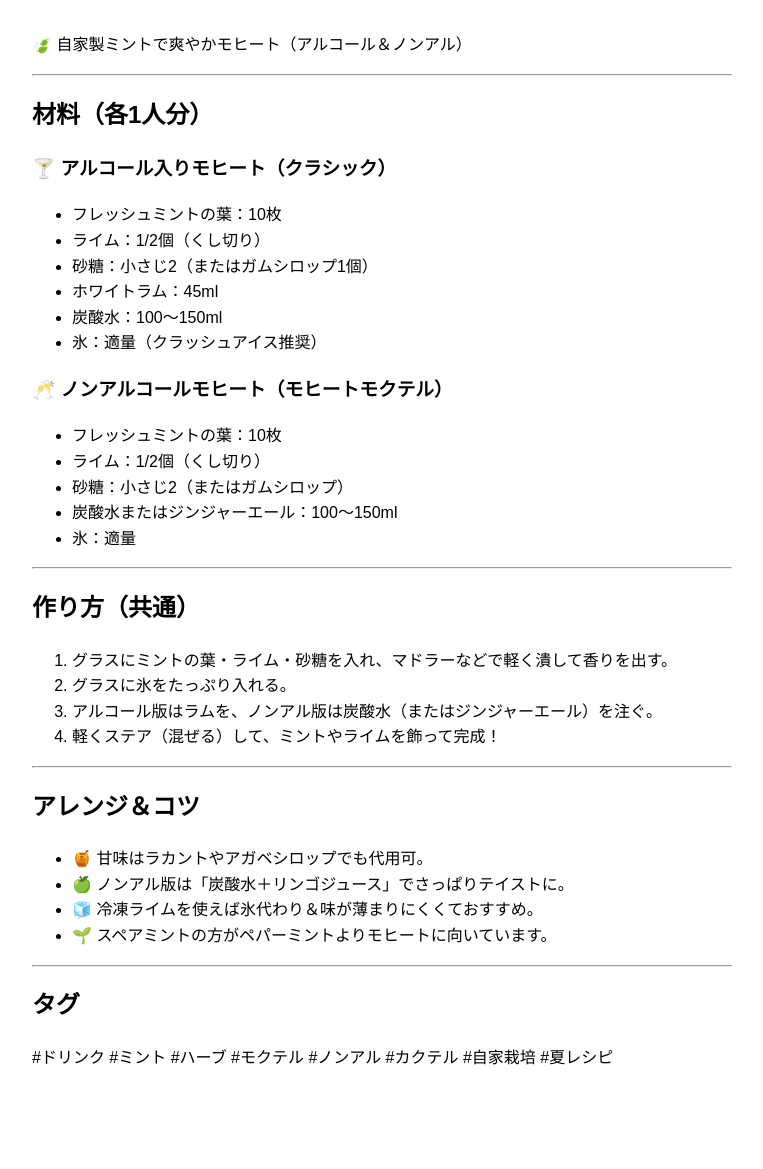
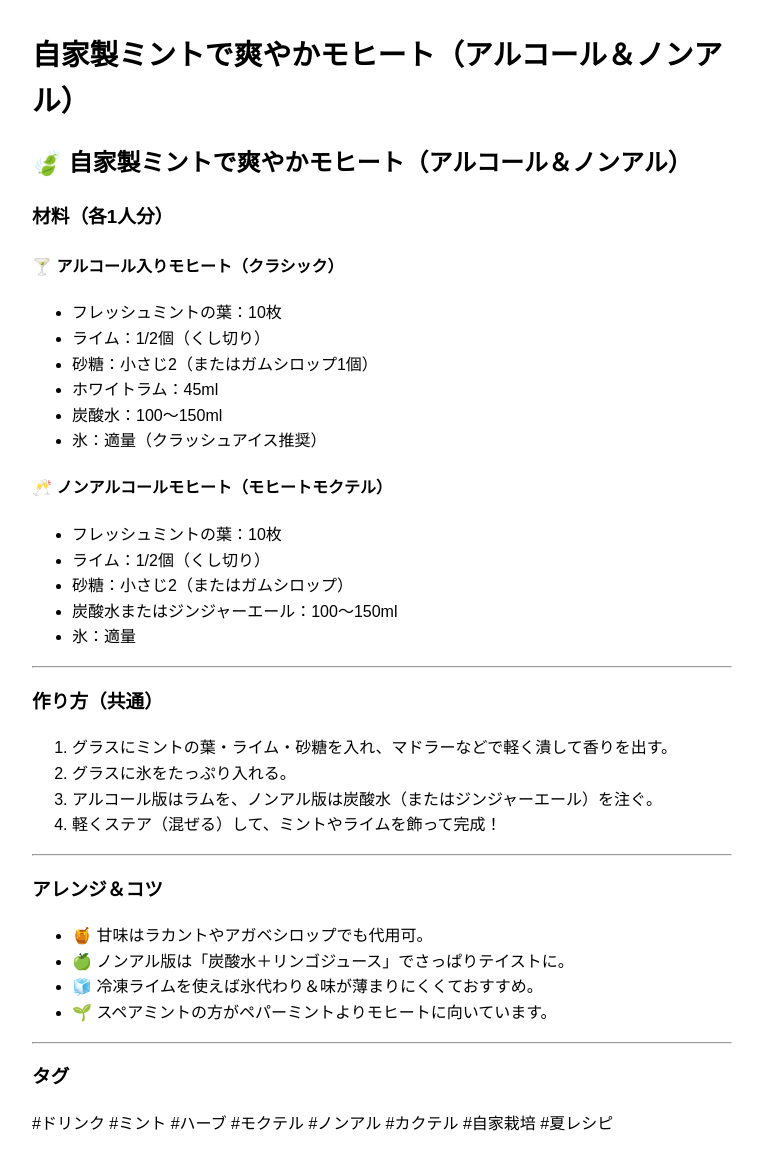
Before and after one commit to hitomisty/healthyrecipes, a Jekyll site: the page built from mojito_freshmint.md, in a window 1280 px wide. Shown: the whole page, without its empty margins (258-1021 px from the left). Built offline with Jekyll 4.4.1, drawn with Linux system fonts in a browser that asks for light colours; our own code applies the rules of GitHub Pages for plain Markdown files; before the commit the page ends 1102 px from its top, so only the background shows below that.

Commit message:
Update mojito_freshmint.md

```diff
--- a/mojito_freshmint.md
+++ b/mojito_freshmint.md
@@ -1,10 +1,13 @@
-🍃 自家製ミントで爽やかモヒート（アルコール＆ノンアル）
-
+---
+layout: default
+title: 自家製ミントで爽やかモヒート（アルコール＆ノンアル）
 ---
 
-## 材料（各1人分）
+## 🍃 自家製ミントで爽やかモヒート（アルコール＆ノンアル）
 
-### 🍸 アルコール入りモヒート（クラシック）
+### 材料（各1人分）
+
+#### 🍸 アルコール入りモヒート（クラシック）
 
 - フレッシュミントの葉：10枚
 - ライム：1/2個（くし切り）
@@ -13,7 +16,7 @@
 - 炭酸水：100〜150ml
 - 氷：適量（クラッシュアイス推奨）
 
-### 🥂 ノンアルコールモヒート（モヒートモクテル）
+#### 🥂 ノンアルコールモヒート（モヒートモクテル）
 
 - フレッシュミントの葉：10枚
 - ライム：1/2個（くし切り）
@@ -23,7 +26,7 @@
 
 ---
 
-## 作り方（共通）
+### 作り方（共通）
 
 1. グラスにミントの葉・ライム・砂糖を入れ、マドラーなどで軽く潰して香りを出す。
 2. グラスに氷をたっぷり入れる。
@@ -32,7 +35,7 @@
 
 ---
 
-## アレンジ＆コツ
+### アレンジ＆コツ
 
 - 🍯 甘味はラカントやアガベシロップでも代用可。
 - 🍏 ノンアル版は「炭酸水＋リンゴジュース」でさっぱりテイストに。
@@ -41,5 +44,5 @@
 
 ---
 
-## タグ
+### タグ
 #ドリンク #ミント #ハーブ #モクテル #ノンアル #カクテル #自家栽培 #夏レシピ
```
